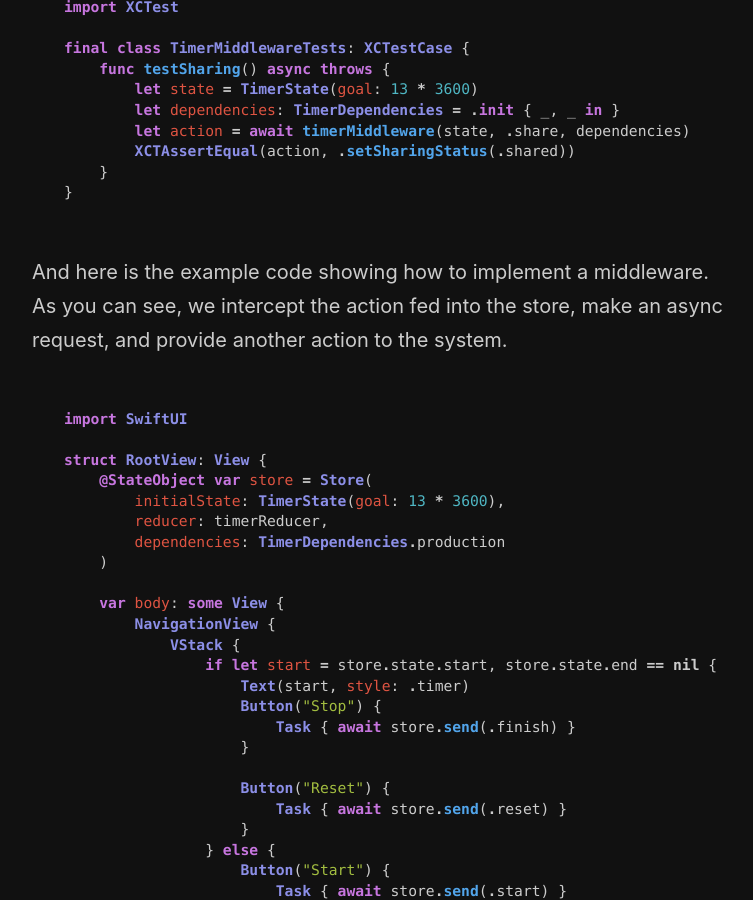
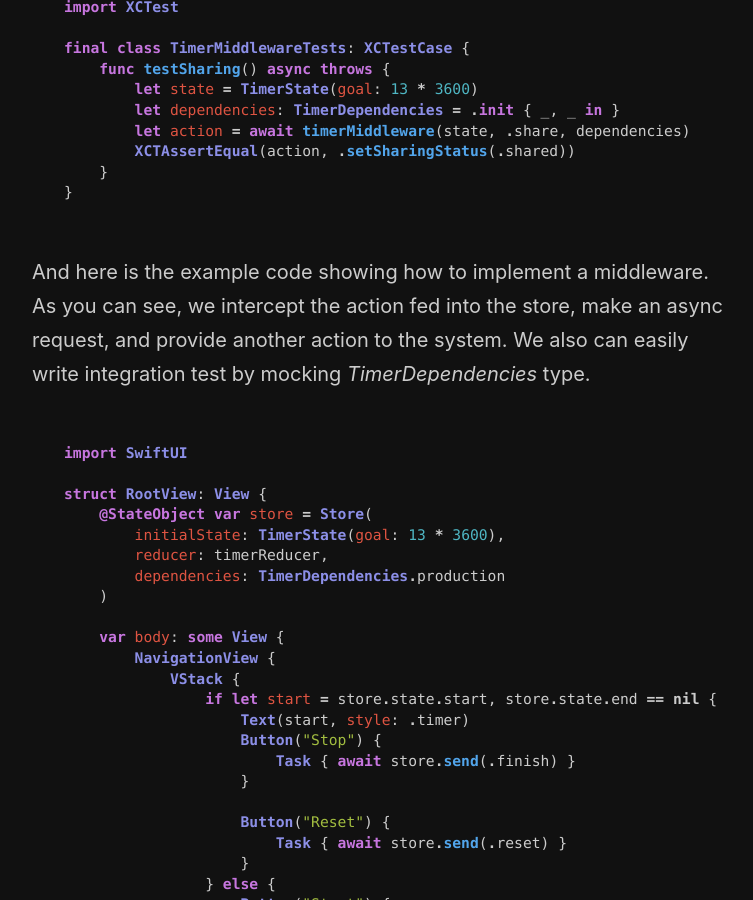
Before and after one commit to mecid/mecid.github.io, a Jekyll site: the page built from _posts/2022-03-17-functional-core-imperative-shell-in-swift-unidirectional-flow.md, in a window 1280 px wide and 900 px high, scrolled down 6079 px. Shown: the whole window, without its empty margins (258-1011 px from the left). Built offline with Jekyll 4.4.1, drawn with Linux system fonts in a browser that asks for light colours.

Commit message:
small addition to functional core imperative shell udf post

````diff
--- a/_posts/2022-03-17-functional-core-imperative-shell-in-swift-unidirectional-flow.md
+++ b/_posts/2022-03-17-functional-core-imperative-shell-in-swift-unidirectional-flow.md
@@ -216,7 +216,7 @@ final class TimerMiddlewareTests: XCTestCase {
 }
 ```
 
-And here is the example code showing how to implement a middleware. As you can see, we intercept the action fed into the store, make an async request, and provide another action to the system.
+And here is the example code showing how to implement a middleware. As you can see, we intercept the action fed into the store, make an async request, and provide another action to the system. We also can easily write integration test by mocking *TimerDependencies* type.
 
 ```swift
 import SwiftUI
````
